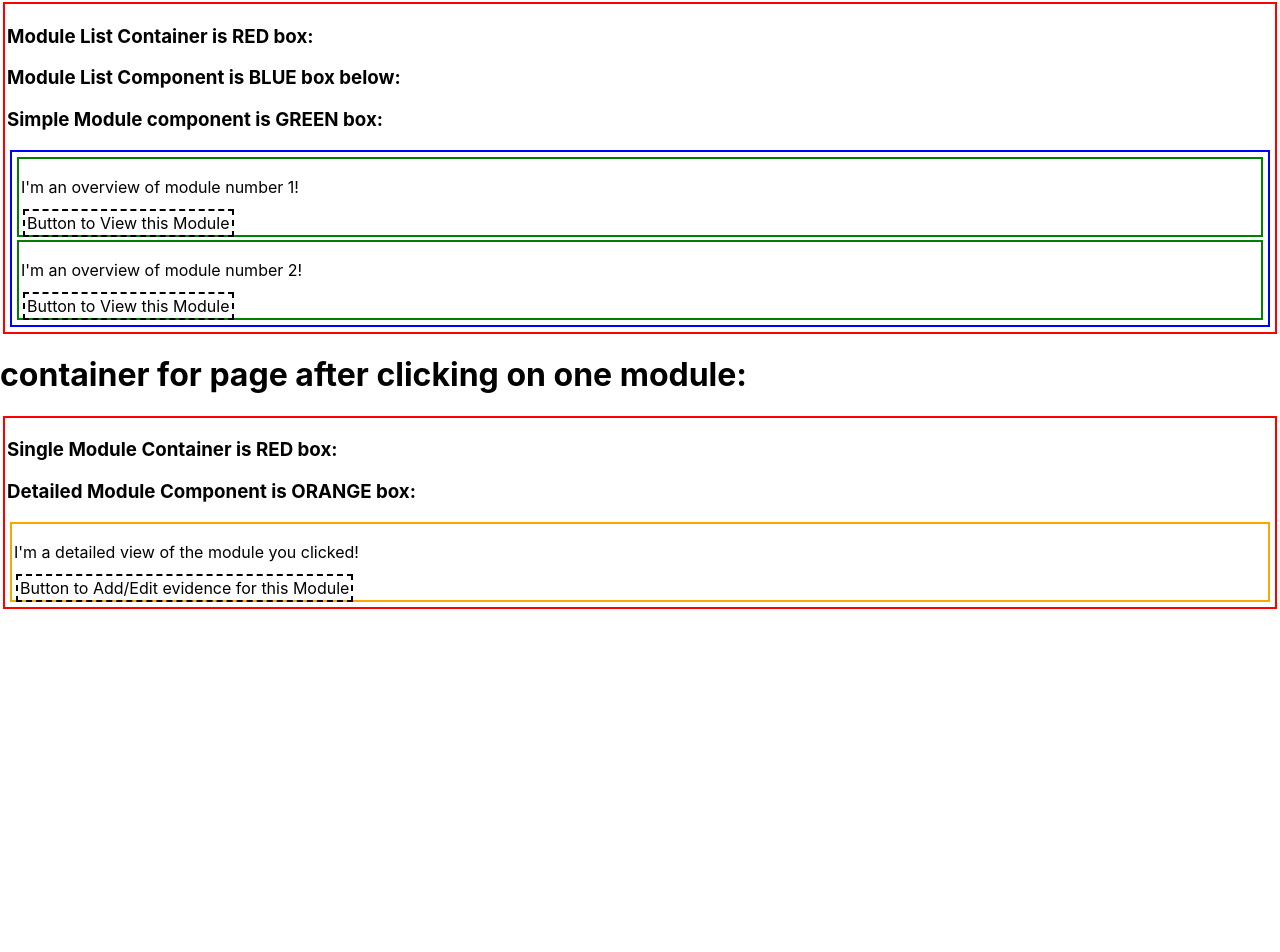
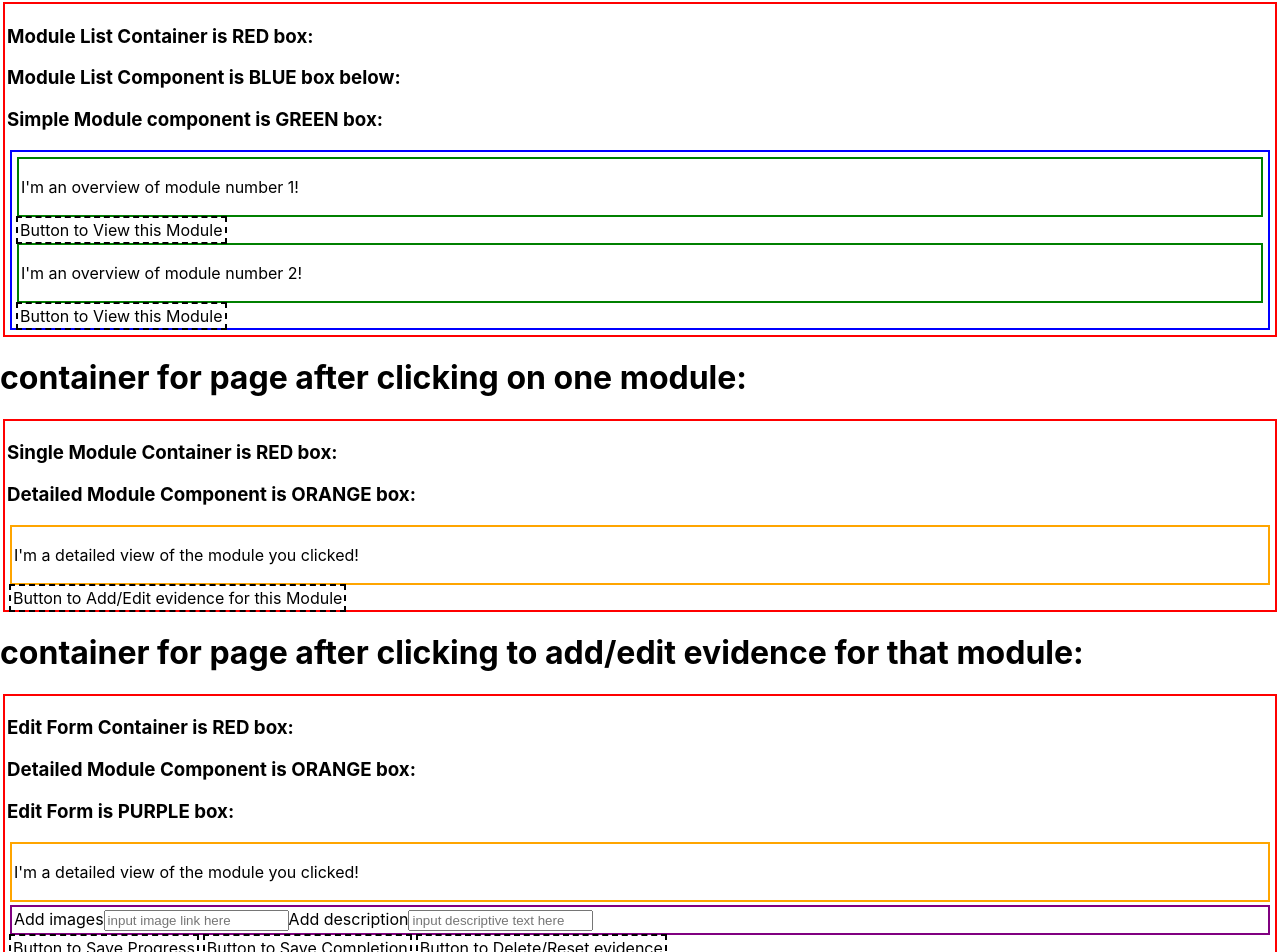
Before and after one commit to krismac/TeamFonz, a React (Create React App) app in the folder PDATool_frontend/pda_tool/: page / in a window 1280 px wide. Shown: the part 80-1032 px from the top of the page. Before the commit the page ends 800 px from the top, so only its background shows below. Built offline with nearby package versions, Linux system fonts and the light colour scheme.

Commit message:
component lineage for edit functionality

```diff
--- a/PDATool_frontend/pda_tool/src/App.css
+++ b/PDATool_frontend/pda_tool/src/App.css
@@ -14,7 +14,8 @@
   color: white;
 } */
 
-.module-list-container, .single-module-container {
+.module-list-container, .single-module-container, .module-edit-form-container
+{
   border: 2px solid red;
   margin: 3px;
   padding: 2px;
@@ -38,6 +39,12 @@
   padding: 2px;
 }
 
+.module-edit-form-component {
+  border: 2px solid purple;
+  margin: 3px;
+  padding: 2px;
+}
+
 a {
   border: 2px dashed black;
   margin: 2px;
--- a/PDATool_frontend/pda_tool/src/App.js
+++ b/PDATool_frontend/pda_tool/src/App.js
@@ -3,6 +3,7 @@
 import React, { Component, Fragment } from 'react';
 import ModuleListContainer from './containers/ModuleListContainer.js';
 import SingleModuleContainer from './containers/SingleModuleContainer.js';
+import ModuleEditFormContainer from './containers/ModuleEditFormContainer.js';
 import './App.css';
 
 class App extends Component {
@@ -13,6 +14,8 @@ class App extends Component {
         <ModuleListContainer />
         <h1>container for page after clicking on one module:</h1>
         <SingleModuleContainer />
+        <h1>container for page after clicking to add/edit evidence for that module:</h1>
+        <ModuleEditFormContainer />
       </Fragment>
     );
   }
--- a/PDATool_frontend/pda_tool/src/components/ModuleDetailed.js
+++ b/PDATool_frontend/pda_tool/src/components/ModuleDetailed.js
@@ -5,7 +5,7 @@ import React from 'react';
 const ModuleDetailed = (props) => {
 
   return (
-    <div>
+    <div className="module-detailed-component">
 
       <p>I'm a detailed view of the module you clicked!</p>
 
--- a/PDATool_frontend/pda_tool/src/components/ModuleEditForm.js
+++ b/PDATool_frontend/pda_tool/src/components/ModuleEditForm.js
@@ -0,0 +1,22 @@
+import React, {Component} from 'react';
+
+const ModuleEditForm = (props) => {
+
+  return (
+
+    <div className="module-edit-form-component">
+      <form>
+
+      <label for="images">Add images</label>
+      <input type="text" id="images" placeholder="input image link here" />
+      <label for="description">Add description</label>
+      <input type="text" placeholder="input descriptive text here" />
+
+      </form>
+    </div>
+
+  )
+
+};
+
+export default ModuleEditForm;
--- a/PDATool_frontend/pda_tool/src/components/ModuleList.js
+++ b/PDATool_frontend/pda_tool/src/components/ModuleList.js
@@ -8,7 +8,7 @@ const ModuleList = (props) => {
 
   const modules = props.data.map((module, index) => {
     return (
-      <div className="module-simple-component">
+      <div>
 
         <ModuleSimple
           index={index}
--- a/PDATool_frontend/pda_tool/src/components/ModuleSimple.js
+++ b/PDATool_frontend/pda_tool/src/components/ModuleSimple.js
@@ -5,7 +5,7 @@ import React from 'react';
 const ModuleSimple = (props) => {
 
   return (
-    <div>
+    <div className="module-simple-component">
 
       <p>I'm an overview of module number {props.index + 1}!</p>
 
--- a/PDATool_frontend/pda_tool/src/containers/ModuleEditFormContainer.js
+++ b/PDATool_frontend/pda_tool/src/containers/ModuleEditFormContainer.js
@@ -1,29 +1,37 @@
-// for editing an individual module -
-  // will show the module info at top plus form for adding images and description underneath
+// container for adding or editing evidence for a particular module
 
 import React, {Component} from 'react';
-import Module from '../components/Module.js';
+import ModuleDetailed from '../components/ModuleDetailed.js';
 import ModuleEditForm from '../components/ModuleEditForm.js';
 
 class ModuleEditFormContainer extends Component {
   constructor(props) {
     super(props);
     this.state = {
-      question: null,
-      answer: null
+      moduleData: null
     };
   };
 
   componentDidMount() {
-    // plan: componentDidMount method could populate (intitially empty) individual modules data in state
-    // with GET requests
+    // get request will retrieve module data to populate state
   };
 
   render() {
     return (
-      <div>
-        <Module />
-        <ModuleEditForm />
+      <div className="module-edit-form-container">
+
+        <h3>Edit Form Container is RED box:</h3>
+        <h3>Detailed Module Component is ORANGE box:</h3>
+        <h3>Edit Form is PURPLE box:</h3>
+
+        <div>
+          <ModuleDetailed data={this.state.moduleData}/>
+          <ModuleEditForm data={this.state.moduleData}/>
+          <a>Button to Save Progress</a>
+          <a>Button to Save Completion</a>
+          <a>Button to Delete/Reset evidence</a>
+        </div>
+
       </div>
     )
   };
--- a/PDATool_frontend/pda_tool/src/containers/SingleModuleContainer.js
+++ b/PDATool_frontend/pda_tool/src/containers/SingleModuleContainer.js
@@ -1,4 +1,4 @@
-// outer container for when viewing individual module
+// container for viewing a particular module
 
 import React, {Component} from 'react';
 import ModuleDetailed from '../components/ModuleDetailed.js';
@@ -22,7 +22,7 @@ class SingleModuleContainer extends Component {
         <h3>Single Module Container is RED box:</h3>
         <h3>Detailed Module Component is ORANGE box:</h3>
 
-        <div className="module-detailed-component">
+        <div>
           <ModuleDetailed
             data={this.state.moduleData}
           />
```
Also changed, not shown: PDATool_frontend/pda_tool/src/components/SingleModule.js (deleted).
